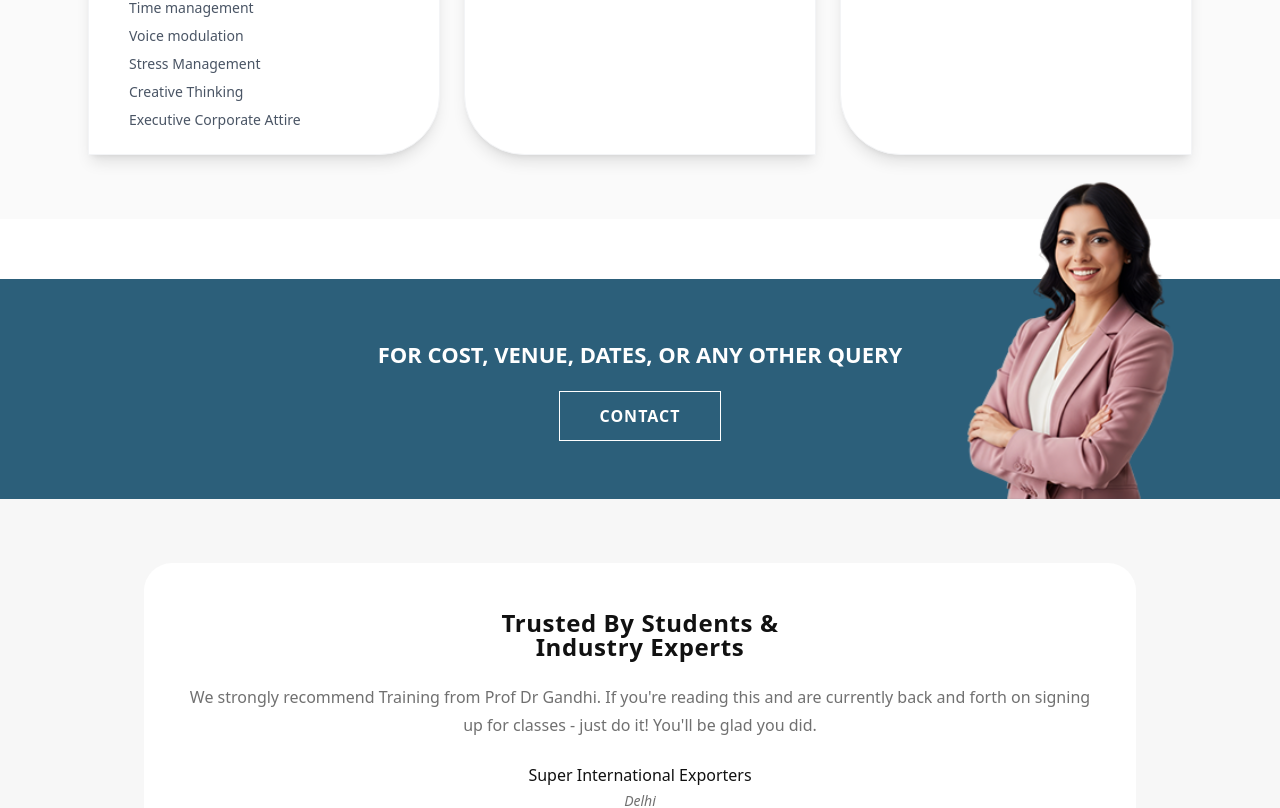
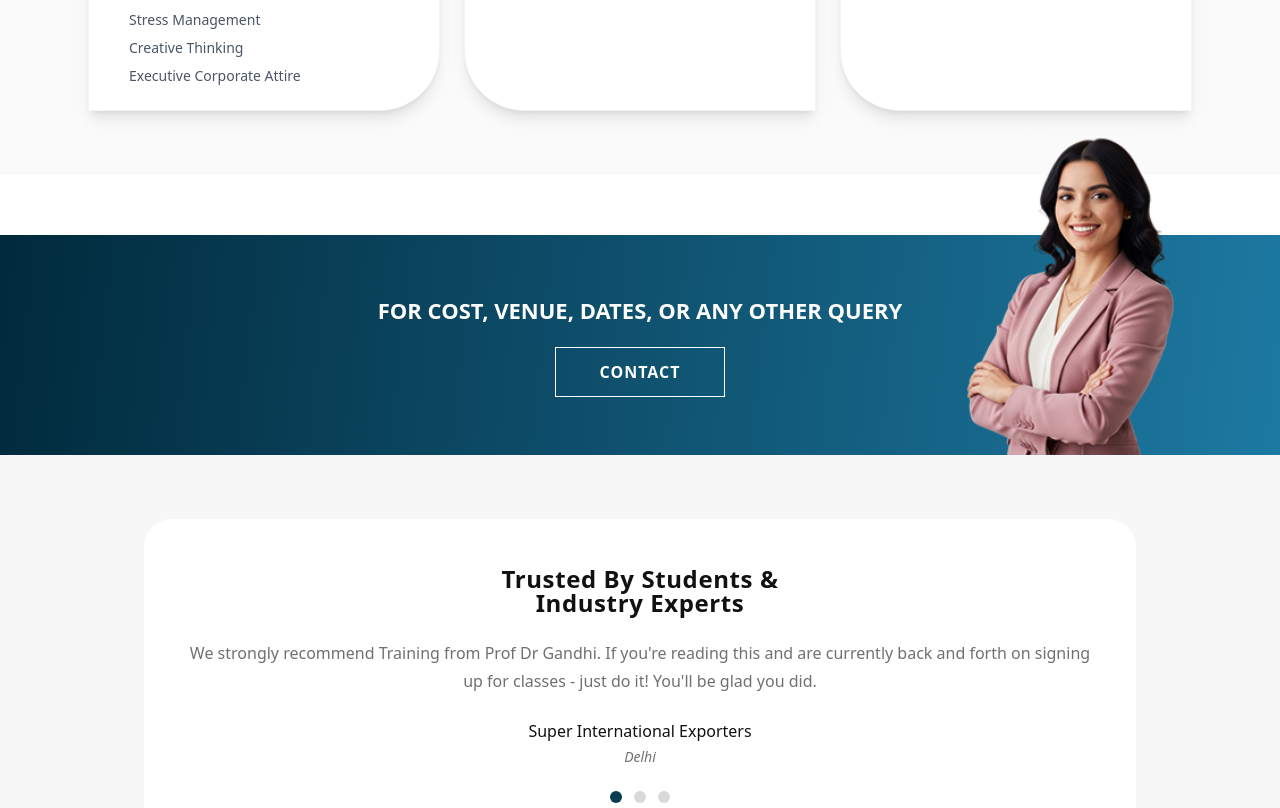
Before and after one commit to ritzdevelopers/nova-vista, a Next.js app: page /ProgramTraining in a window 1280 px wide. Shown: the part 999-1807 px from the top of the page. Built offline with nearby package versions, Linux system fonts and the light colour scheme.

Commit message:
fix:responsiveness for Footer , Header , etc..

```diff
--- a/app/ProgramTraining/page.jsx
+++ b/app/ProgramTraining/page.jsx
@@ -78,11 +78,13 @@ export default function ProgramTraining() {
           >
             WORKSHOPS
           </h2>
-          <div className="mt-10 grid grid-cols-1 lg:grid-cols-2 xl:grid-cols-3 gap-6">
+          <div className="mt-10 grid grid-cols-1 sm:grid-cols-2 xl:grid-cols-3 gap-6">
             {workshops.map((workshop, index) => (
               <article
                 key={workshop.title}
-                className="bg-white shadow-lg border border-gray-100 overflow-hidden h-full"
+                className={`bg-white shadow-lg border border-gray-100 overflow-hidden h-full ${
+                  index === 2 ? "md:col-span-2 md:mx-auto md:w-[70%] xl:col-span-1 xl:w-auto" : ""
+                }`}
                 style={{
                   borderTopLeftRadius: index === 0 ? '60px' : '0px',
                   borderBottomRightRadius: index === 0 ? '60px' : '0px',
@@ -91,7 +93,7 @@ export default function ProgramTraining() {
                   borderWidth: '1px',
                 }}
               >
-                <div className="h-[304px] w-auto">
+                <div className="h-[220px] sm:h-[240px] md:h-[260px] w-auto">
                   <img
                     src={workshop.image}
                     alt={workshop.title}
--- a/app/_components/header/Header.jsx
+++ b/app/_components/header/Header.jsx
@@ -22,31 +22,32 @@ export default function Header() {
             <TopHeader />
 
             {/* Main Header */}
-            <div className="max-w-7xl mx-auto flex justify-between items-center py-3 px-4 md:px-4 xl:px-0 relative">
+            <div className="max-w-7xl mx-auto flex justify-between items-center py-3 px-4 sm:px-6 lg:px-8 xl:px-0 relative">
                 {/* Logo */}
                 <Link href={"/"}>
-                <div className="h-[56px] w-[220px] flex items-center">
+                <div className="h-[48px] sm:h-[56px] w-[180px] sm:w-[220px] flex items-center shrink-0">
                     <Image
                         src="/logos/nova-vista-logo.svg"
                         alt="logo"
                         width={220}
                         height={56}
                         priority
+                        className="w-full h-auto"
                     />
                 </div>
                 </Link>
 
                 {/* Desktop Menu */}
                 <div className="hidden md:block">
-                    <ul className="flex gap-10 font-medium">
+                    <ul className="flex gap-3 md:gap-4 lg:gap-6 xl:gap-10 font-medium text-xs md:text-sm lg:text-base">
                         <Link href={"/"}>
-                        <li className="cursor-pointer hover:text-[#012A3C]">
+                        <li className="cursor-pointer hover:text-[#012A3C] whitespace-nowrap">
                             Home
                         </li>
                         </Link>
                       <Link href={"/Excellence"}>
                         <li
-                            className="cursor-pointer hover:text-[#012A3C]"
+                            className="cursor-pointer hover:text-[#012A3C] whitespace-nowrap"
                             // onClick={() => scrollToSection("about")}
                         >
                             About
@@ -54,21 +55,21 @@ export default function Header() {
                         </Link>
 
                         <Link href={"/ProgramTraining"}>
-                        <li className="cursor-pointer hover:text-[#012A3C]">
+                        <li className="cursor-pointer hover:text-[#012A3C] whitespace-nowrap">
                             Service
                         </li>
                         </Link>
 
 
                         <li
-                            className="cursor-pointer hover:text-[#012A3C]"
+                            className="cursor-pointer hover:text-[#012A3C] whitespace-nowrap"
                             onClick={() => scrollToSection("advisory")}
                         >
                             Advisory board
                         </li>
 
 
-                        <li className="cursor-pointer hover:text-[#012A3C]" onClick={() => scrollToSection("contact")}>
+                        <li className="cursor-pointer hover:text-[#012A3C] whitespace-nowrap" onClick={() => scrollToSection("contact")}>
                             Contact
                         </li>
 
@@ -76,12 +77,13 @@ export default function Header() {
                 </div>
 
                 {/* Desktop Right Logo */}
-                <div className="hidden md:block">
+                <div className="hidden md:block shrink-0">
                     <Image
                         src="/logos/nova-msme.png"
                         alt="Nova-MSME"
                         width={140}
                         height={56}
+                        className="w-auto h-[32px] md:h-[40px] lg:h-[48px] xl:h-[56px]"
                     />
                 </div>
 
--- a/app/_components/programtraining/ContactBanner.jsx
+++ b/app/_components/programtraining/ContactBanner.jsx
@@ -6,14 +6,19 @@ export default function ContactBanner() {
   const [isHovered, setIsHovered] = useState(false)
 
   return (
-    <section className="w-full relative overflow-visible mt-10 sm:mt-[60px] bg-[#2C5F7A]">
+    <section
+      className="w-full relative overflow-visible mt-10 sm:mt-[60px]"
+      style={{
+        background: "linear-gradient(276.15deg, #1D79A2 0%, #012A3C 100%)",
+      }}
+    >
       <div
-        className="w-full relative flex flex-col items-center justify-center text-center min-h-[220px] px-4 sm:px-6 py-6 sm:py-0 max-sm:pb-0 max-sm:flex-row max-sm:items-center max-sm:justify-between"
+        className="w-full relative flex flex-col items-center justify-center text-center min-h-[220px] px-4 sm:px-6 md:px-8 py-6 sm:py-8 md:py-10 max-sm:pb-0 max-sm:flex-row max-sm:items-center max-sm:justify-between md:flex-row md:justify-between md:items-center"
       >
         {/* Text */}
-        <div className="flex flex-col items-center text-center gap-5 max-sm:items-start max-sm:text-left max-sm:w-1/2">
+        <div className="flex flex-col items-center text-center gap-5 max-sm:items-start max-sm:text-left max-sm:w-1/2 md:items-start md:text-left md:w-[55%] md:max-w-[500px] lg:items-center lg:text-center lg:w-full lg:max-w-[600px] lg:mx-auto">
           <p
-            className="text-white uppercase max-w-[780px] w-full px-2"
+            className="text-white uppercase max-w-[580px] w-full px-2 md:px-0 md:text-left lg:text-center"
             style={{
               fontSize: 'clamp(16px, 4vw, 22px)',
               fontWeight: '600',
@@ -25,13 +30,15 @@ export default function ContactBanner() {
           </p>
 
           {/* Button */}
+
+
           <button
-            className="uppercase text-white"
+            className="uppercase text-white md:self-start lg:items-center lg:text-center lg:max-w-[600px] lg:mx-auto"
             style={{
               border: '1px solid white',
               backgroundColor: isHovered ? 'white' : 'transparent',
               color: isHovered ? '#2C5F7A' : 'white',
-              padding: '12px 40px',
+              padding: '12px 44px',
               fontSize: '16px',
               fontWeight: '600',
               letterSpacing: '1px',
@@ -52,10 +59,18 @@ export default function ContactBanner() {
           alt="Query section"
           className="
             absolute
-            right-[80px]
-            -top-[100px]
-            w-[260px]
-            h-[320px]
+            right-[24px]
+            md:right-[40px]
+            lg:right-[80px]
+            bottom-0
+            w-[180px]
+            h-[240px]
+            md:w-[200px]
+            md:h-[260px]
+            lg:w-[260px]
+            lg:h-[320px]
+            object-contain
+            z-10
 
             max-sm:static
             max-sm:mt-0
@@ -65,8 +80,8 @@ export default function ContactBanner() {
             max-sm:object-contain
             max-sm:self-stretch
             max-sm:ml-auto
+            max-sm:z-auto
           "
-
         />
       </div>
     </section>
--- a/app/_components/programtraining/QueryFormSection.jsx
+++ b/app/_components/programtraining/QueryFormSection.jsx
@@ -50,21 +50,21 @@ export default function QueryFormSection() {
             </form>
           </div>
 
-          <div className="flex flex-col items-start text-left">
+          <div className="flex flex-col items-center text-center lg:items-start lg:text-left">
             <h4
-              className="text-2xl font-semibold mb-2 tracking-wide text-left"
+              className="text-2xl font-semibold mb-2 tracking-wide"
             >
               Nomination Fee
             </h4>
-            <p className="text-sm text-gray-600 mb-4 tracking-wide">
+            <p className="text-sm text-gray-600 mb-4 tracking-wide max-w-md mx-auto lg:mx-0">
               120 USD or Equivalent In Your Currency.
             </p>
             <img
               src="/static/scanner.png"
               alt="QR Code"
-              className="w-full max-w-[220px] mb-6 object-contain items-start block ml-0 mr-auto"
+              className="w-full max-w-[220px] mb-6 object-contain block mx-auto lg:ml-0 lg:mr-auto"
             />
-            <div className="bg-white rounded shadow-sm p-4 text-sm w-full max-w-sm text-left">
+            <div className="bg-white rounded shadow-sm p-4 text-sm w-full max-w-sm text-left mx-auto lg:mx-0">
               <p className="text-[#1B78A1] font-semibold mb-3">
                 DEMO NATIONAL BANK
               </p>
```
Also changed, not shown: app/_components/footer/Footer.jsx (+11 -11 lines).
